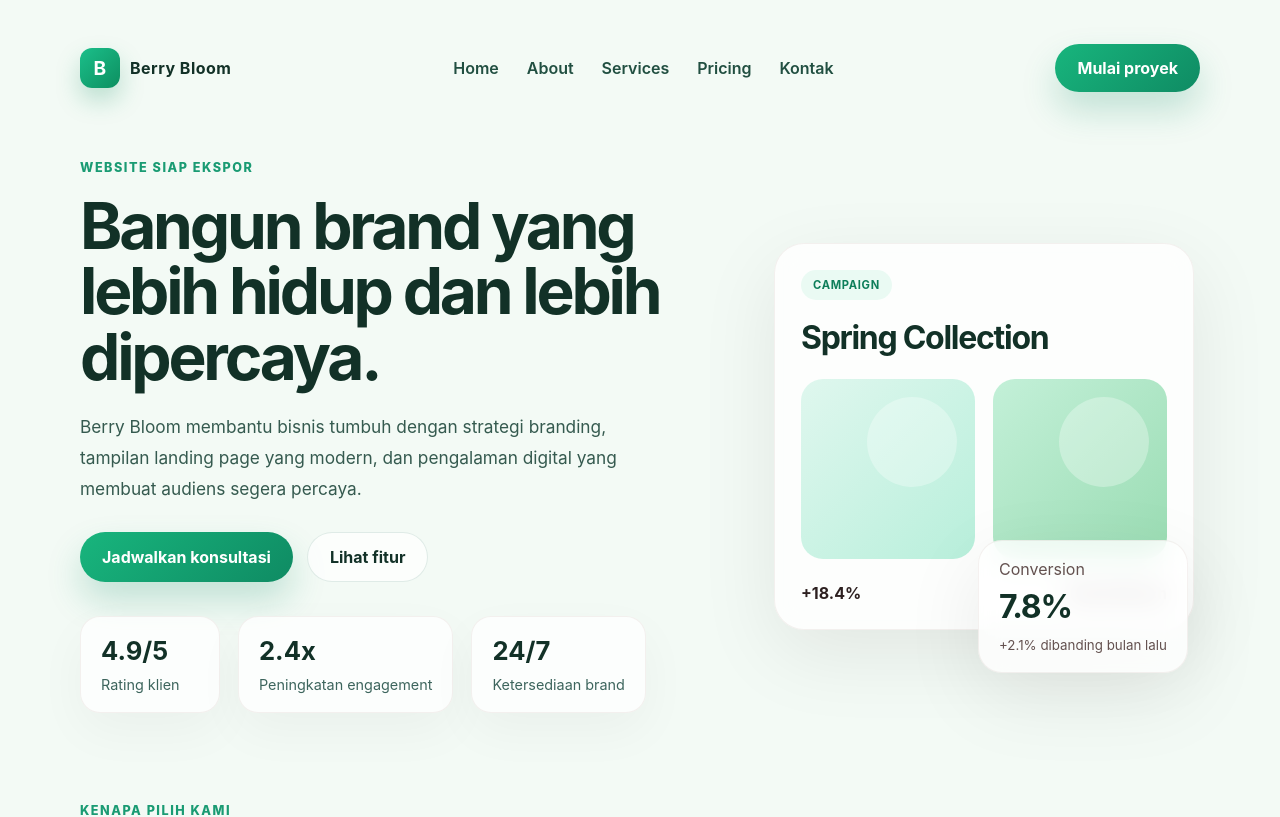
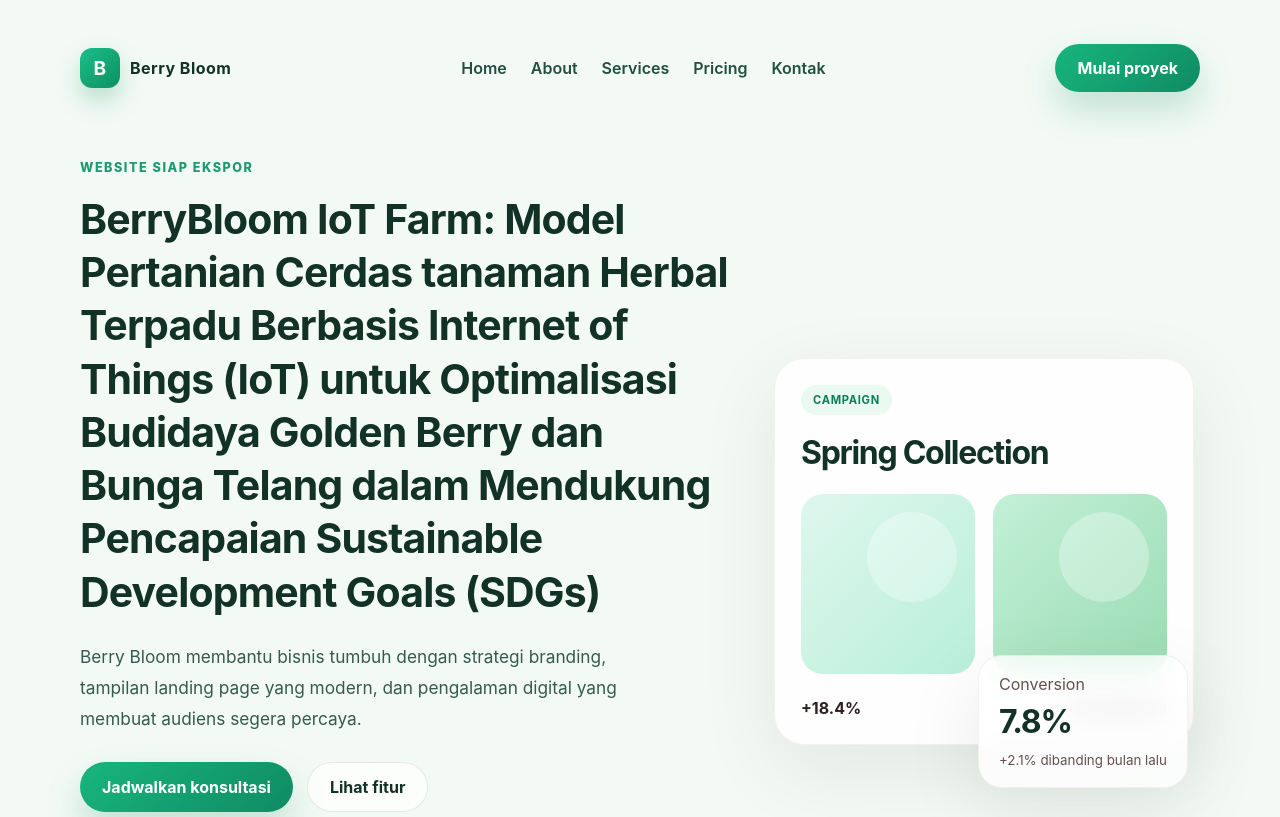
Before and after one commit to Zein-s/BerryBloomIOTFarm, a Nuxt app: page / in a window 1280 px wide. Shown: the top 817 px of the page. Built offline with nearby package versions, Linux system fonts and the light colour scheme.

Commit message:
Perbaiki ukuran judul hero dan sesuaikan tampilan navbar

```diff
--- a/app/pages/index.vue
+++ b/app/pages/index.vue
@@ -89,7 +89,7 @@ const products = [
     <section class="hero">
       <div class="hero-copy">
         <p class="eyebrow">Website siap ekspor</p>
-        <h1>Bangun brand yang lebih hidup dan lebih dipercaya.</h1>
+        <h1>BerryBloom IoT Farm: Model Pertanian Cerdas  tanaman Herbal  Terpadu Berbasis Internet of Things (IoT) untuk Optimalisasi Budidaya Golden Berry dan Bunga Telang dalam Mendukung Pencapaian Sustainable Development Goals (SDGs)</h1>
         <p class="subtitle">
           Berry Bloom membantu bisnis tumbuh dengan strategi branding, tampilan landing page yang modern,
           dan pengalaman digital yang membuat audiens segera percaya.
@@ -314,7 +314,7 @@ img {
 .nav {
   display: flex;
   align-items: center;
-  gap: 24px;
+  gap: 20px;
 }
 
 .nav a {
@@ -369,10 +369,10 @@ img {
 
 .hero-copy h1 {
   margin: 0;
-  font-size: clamp(2.6rem, 5vw, 4.8rem);
-  line-height: 1.02;
-  letter-spacing: -0.05em;
-  max-width: 600px;
+  font-size: clamp(1.6rem, 3.2vw, 2.6rem);
+  line-height: 1.3;
+  letter-spacing: -0.02em;
+  max-width: 900px;
 }
 
 .subtitle {
--- a/app/pages/landingpage.vue
+++ b/app/pages/landingpage.vue
@@ -41,7 +41,7 @@ const metrics = [
     <section class="hero">
       <div class="hero-copy">
         <p class="eyebrow">Website siap ekspor</p>
-        <h1>Bangun brand yang lebih hidup dan lebih dipercaya.</h1>
+        <h1>BerryBloom IoT Farm: Model Pertanian Cerdas  tanaman Herbal  Terpadu Berbasis Internet of Things (IoT) untuk Optimalisasi Budidaya Golden Berry dan Bunga Telang dalam Mendukung Pencapaian Sustainable Development Goals (SDGs)</h1>
         <p class="subtitle">
           Berry Bloom membantu bisnis tumbuh dengan strategi branding, tampilan landing page yang modern,
           dan pengalaman digital yang membuat audiens segera percaya.
@@ -198,6 +198,10 @@ img {
   color: #4d3d39;
   text-decoration: none;
   font-weight: 600;
+  background: #f8f4ec;
+  border: 1px solid #e5d9c8;
+  padding: 8px 16px;
+  border-radius: 8px;
 }
 
 .btn {
@@ -246,10 +250,10 @@ img {
 
 .hero-copy h1 {
   margin: 0;
-  font-size: clamp(2.6rem, 5vw, 4.8rem);
-  line-height: 1.02;
-  letter-spacing: -0.05em;
-  max-width: 600px;
+  font-size: clamp(1.6rem, 3.2vw, 2.6rem);
+  line-height: 1.3;
+  letter-spacing: -0.02em;
+  max-width: 900px;
 }
 
 .subtitle {
```
